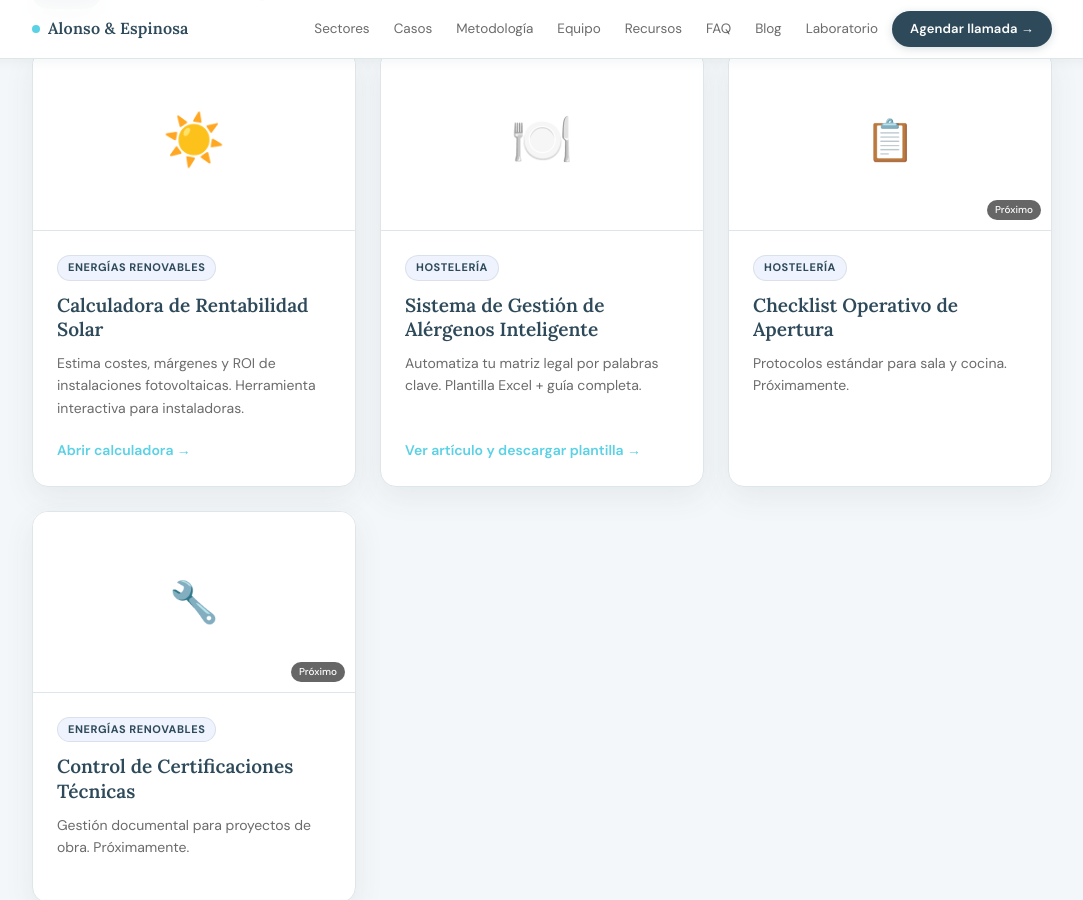
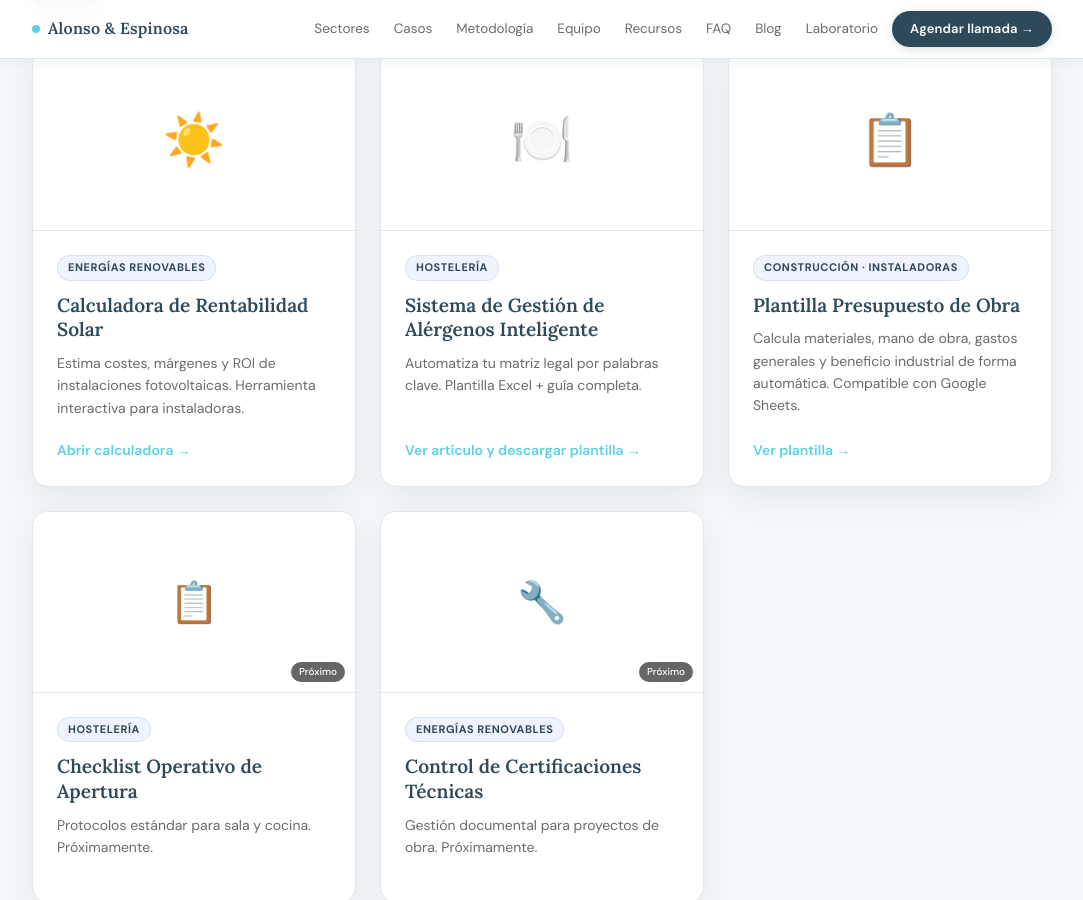
Before and after one commit to alauriela/alonsoespinosa-web, a Jekyll site: the page recursos.html, which Jekyll copies as it is, in a window 1280 px wide and 900 px high, scrolled down 440 px. Shown: the whole window, without its empty margins (98-1181 px from the left). Built offline with Jekyll 4.4.1, drawn with Linux system fonts in a browser that asks for light colours.

Commit message:
Update recursos.html

```diff
--- a/recursos.html
+++ b/recursos.html
@@ -585,6 +585,17 @@
       </div>
     </a>
 
+    <!-- NUEVA TARJETA: Plantilla Presupuesto de Obra -->
+    <a href="presupuesto-obra.html" class="article-card" data-tags="herramienta construccion">
+      <div class="article-thumb"><span style="font-size:50px" aria-hidden="true">📋</span></div>
+      <div class="article-body">
+        <div class="article-meta"><span class="article-sector">Construcción · Instaladoras</span></div>
+        <div class="article-title">Plantilla Presupuesto de Obra</div>
+        <div class="article-desc">Calcula materiales, mano de obra, gastos generales y beneficio industrial de forma automática. Compatible con Google Sheets.</div>
+        <span class="article-link">Ver plantilla →</span>
+      </div>
+    </a>
+
     <div class="article-card coming-soon" data-tags="hosteleria">
       <div class="article-thumb"><span style="font-size:40px" aria-hidden="true">📋</span><span class="coming-tag">Próximo</span></div>
       <div class="article-body">
```
